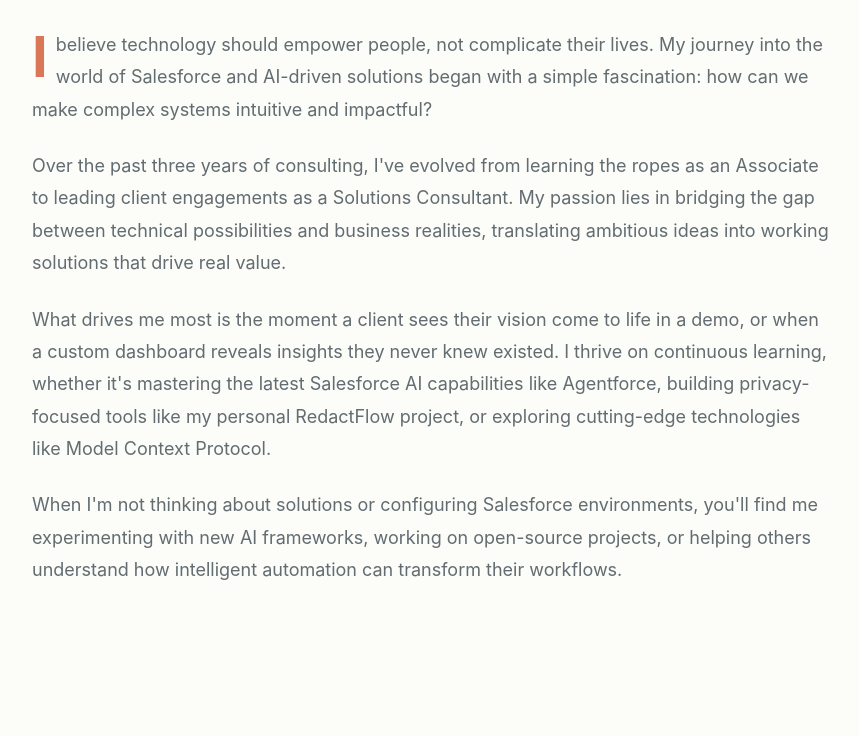
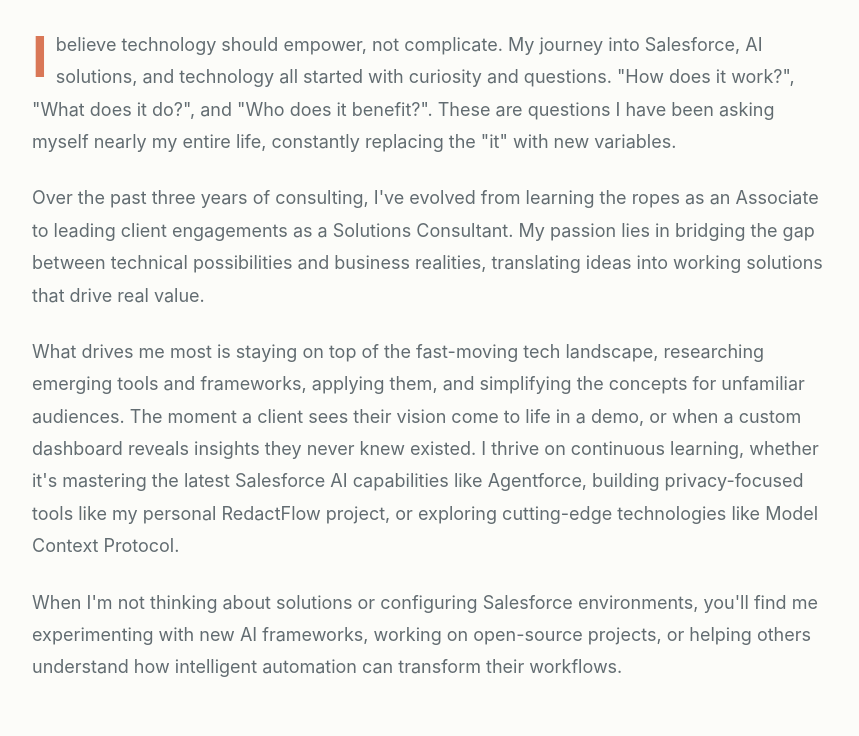
Before and after one commit to DochertyDev/Landing-Page, a plain HTML site: page index.html in a window 1280 px wide. Shown: the part 544-1280 px from the top of the page, without its empty margins (208-1067 px from the left). Drawn offline with Linux system fonts and the light colour scheme.

Commit message:
About me udpates

```diff
--- a/index.html
+++ b/index.html
@@ -756,11 +756,11 @@
     <section class="section" id="about">
         <h2 class="section-title">About Me</h2>
         <div class="about-content">
-            <p>I believe technology should empower people, not complicate their lives. My journey into the world of Salesforce and AI-driven solutions began with a simple fascination: how can we make complex systems intuitive and impactful?</p>
+            <p>I believe technology should empower, not complicate. My journey into Salesforce, AI solutions, and technology all started with curiosity and questions. "How does it work?", "What does it do?", and "Who does it benefit?". These are questions I have been asking myself nearly my entire life, constantly replacing the "it" with new variables.</p>
 
-            <p>Over the past three years of consulting, I've evolved from learning the ropes as an Associate to leading client engagements as a Solutions Consultant. My passion lies in bridging the gap between technical possibilities and business realities, translating ambitious ideas into working solutions that drive real value.</p>
+            <p>Over the past three years of consulting, I've evolved from learning the ropes as an Associate to leading client engagements as a Solutions Consultant. My passion lies in bridging the gap between technical possibilities and business realities, translating ideas into working solutions that drive real value.</p>
 
-            <p>What drives me most is the moment a client sees their vision come to life in a demo, or when a custom dashboard reveals insights they never knew existed. I thrive on continuous learning, whether it's mastering the latest Salesforce AI capabilities like Agentforce, building privacy-focused tools like my personal RedactFlow project, or exploring cutting-edge technologies like Model Context Protocol.</p>
+            <p>What drives me most is staying on top of the fast-moving tech landscape, researching emerging tools and frameworks, applying them, and simplifying the concepts for unfamiliar audiences. The moment a client sees their vision come to life in a demo, or when a custom dashboard reveals insights they never knew existed. I thrive on continuous learning, whether it's mastering the latest Salesforce AI capabilities like Agentforce, building privacy-focused tools like my personal RedactFlow project, or exploring cutting-edge technologies like Model Context Protocol.</p>
 
             <p>When I'm not thinking about solutions or configuring Salesforce environments, you'll find me experimenting with new AI frameworks, working on open-source projects, or helping others understand how intelligent automation can transform their workflows.</p>
         </div>
```
Also changed, not shown: 1 other file.
